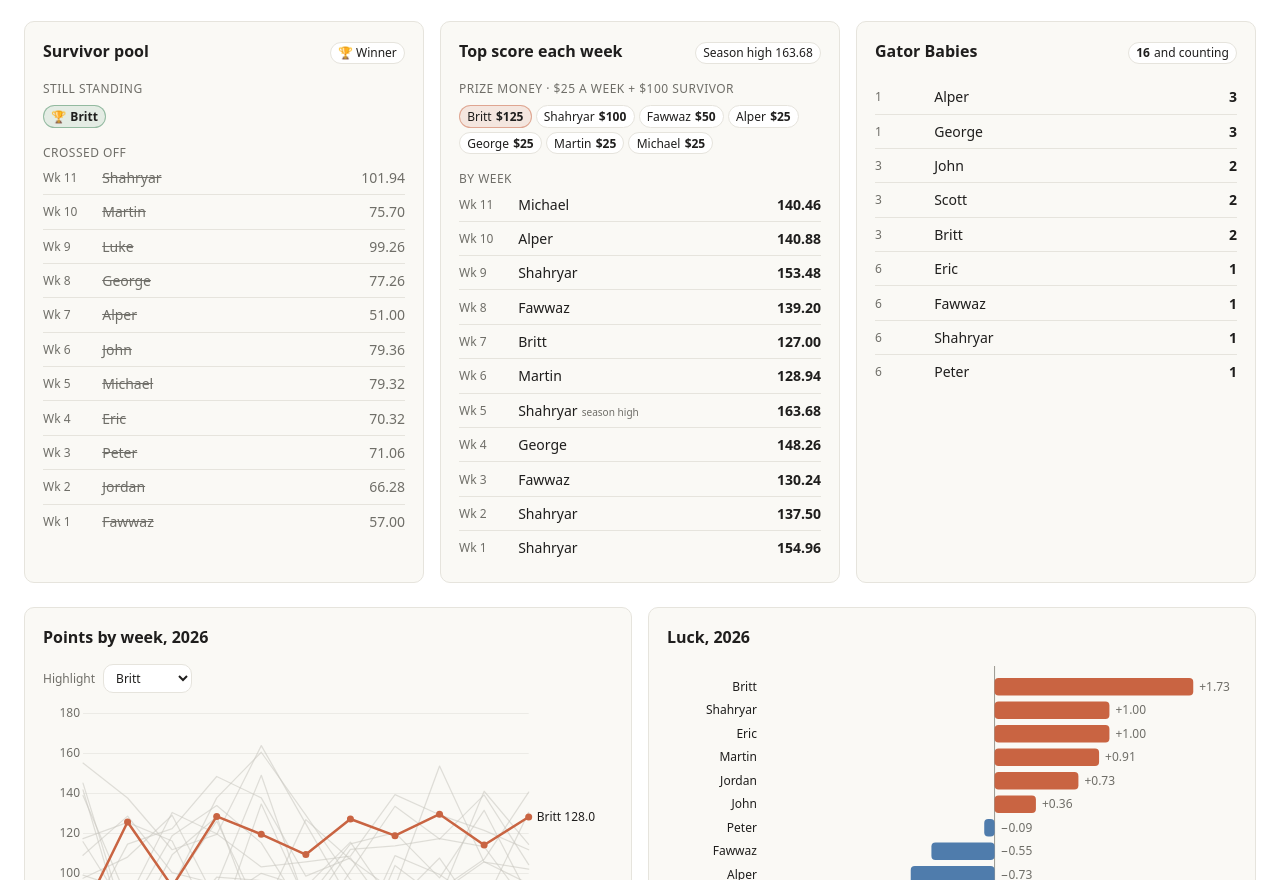
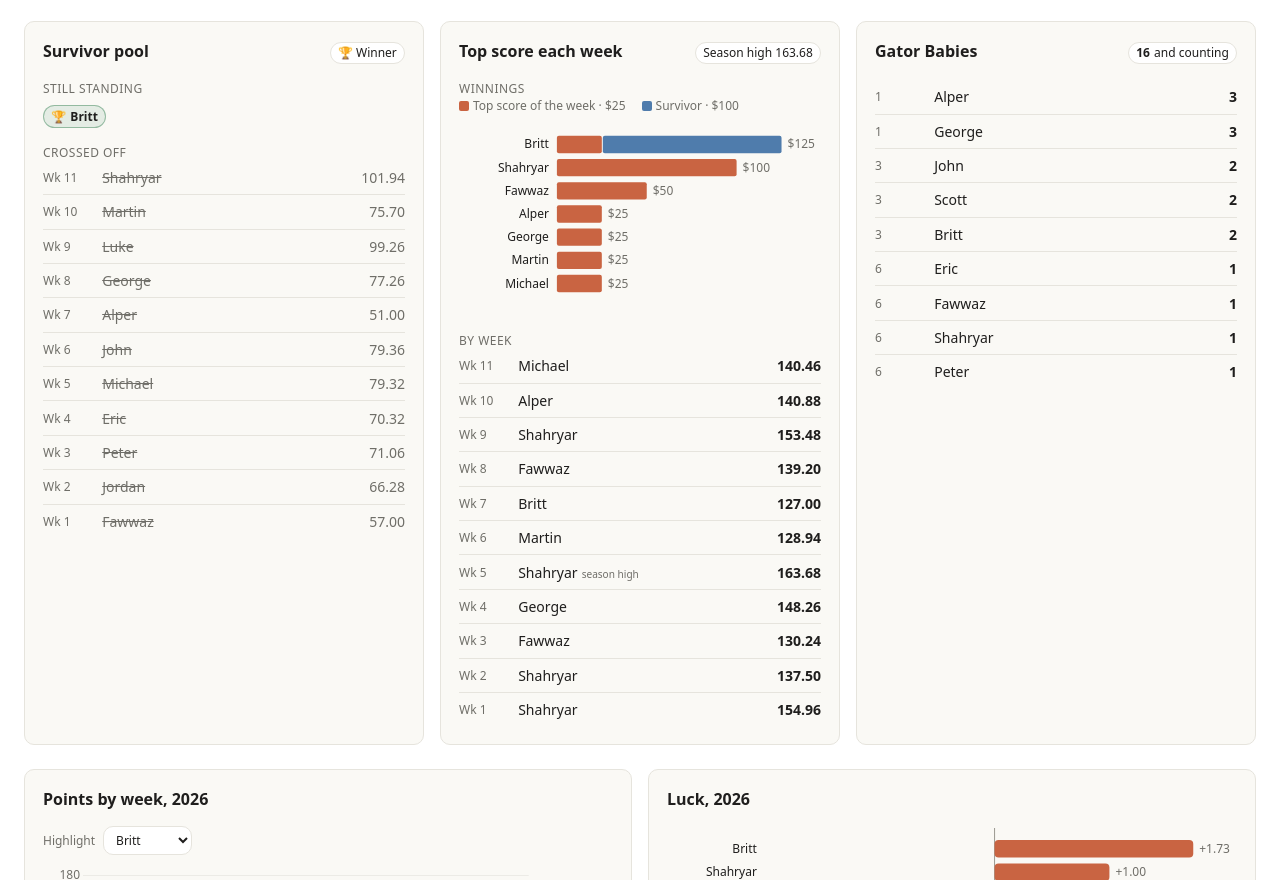
Before and after one commit to naq90/gatorboys, a plain HTML site: page index.html in a window 1280 px wide. Shown: the part 1650-2530 px from the top of the page. Drawn offline with nearby package versions, Linux system fonts and the light colour scheme.

Commit message:
Add winnings bar chart
Co-Authored-By: Claude Opus 5.5 <noreply@anthropic.com>
Claude-Session: https://claude.ai/code/session_012dxUqivNy1v9oxUDThM8Xb

```diff
--- a/index.html
+++ b/index.html
@@ -197,8 +197,9 @@ let t; addEventListener('resize',()=>{clearTimeout(t);t=setTimeout(()=>cbs.forEa
    </div>
    <div class="card" id="topweek-card">
     <div class="hd"><h2>Top score each week</h2><span class="pill" id="tw-high" data-source="top_weekly"></span></div>
-    <div class="lab2">Prize money · $25 a week + $100 survivor</div>
-    <div class="chips" id="tw-tally" data-source="top_weekly"></div>
+    <div class="lab2">Winnings</div>
+    <div class="legend" data-source="winnings"><span><i id="lg-wk"></i>Top score of the week · $25</span><span><i id="lg-sv"></i>Survivor · $100</span></div>
+    <div class="chart" id="c-win" data-source="winnings"></div>
     <div class="lab2">By week</div>
     <div class="rows" id="tw-rows" data-source="top_weekly"></div>
    </div>
@@ -547,6 +548,14 @@ let t; addEventListener('resize',()=>{clearTimeout(t);t=setTimeout(()=>cbs.forEa
       return owners.map(o => ({owner: o, week: maxW, rank: now[o], prev_rank: prev[o], change: prev[o] - now[o]})).sort((a, b) => a.rank - b.rank);
     }
   });
+  dash.calc('winnings', {
+    title: '2026 winnings', description: '$25 to the top score each completed week, plus $100 to the survivor pool winner once one owner is left.',
+    inputs: ['top_weekly', 'survivor'],
+    fn: (tw, sv) => { const M = {}; const g = o => M[o] = M[o] || {owner: o, weekly: 0, weeks: 0, survivor: 0};
+      tw.forEach(r => { g(r.owner).weekly += 25; M[r.owner].weeks++; });
+      const al = sv.filter(r => r.status !== 'Out'); if (al.length === 1) g(al[0].owner).survivor = 100;
+      return Object.values(M).map(r => ({...r, total: r.weekly + r.survivor})).sort((a, b) => b.total - a.total || a.owner.localeCompare(b.owner)); }
+  });
   dash.calc('alltime', {
     title: 'All-time standings', description: 'Per owner across completed seasons 2016–2025, titles from the championship list (2014–2025).',
     inputs: ['seasons', 'champs'],
@@ -830,13 +839,11 @@ let t; addEventListener('resize',()=>{clearTimeout(t);t=setTimeout(()=>cbs.forEa
         return `<div class="mu" data-row-key="${GB.esc(g.game)}">${side(g.home, g.home_record)}${side(g.away, g.away_record)}<div class="vs">${series}${g.note ? `<br><span class="hot">🔥 ${GB.esc(g.note)}</span>` : ''}</div></div>`; }).join('');
     } else mg.innerHTML = '';
     // top score each week
-    const tw = dash.data('top_weekly'), twT = document.getElementById('tw-tally'), twR = document.getElementById('tw-rows'), twH = document.getElementById('tw-high');
+    const tw = dash.data('top_weekly'), twT = document.getElementById('tw-tally') || {}, twR = document.getElementById('tw-rows'), twH = document.getElementById('tw-high');
     if (tw.status === 'ok' && tw.data.length) {
       const c = d3.rollups(tw.data, v => v.length, r => r.owner).sort((a, b) => b[1] - a[1] || a[0].localeCompare(b[0]));
       const hi = d3.greatest(tw.data, r => r.points);
       twH.textContent = `Season high ${f2(hi.points)}`;
-      const pt = prizeTally().c;
-      twT.innerHTML = pt.map(([o, n]) => `<span class="pill${n === pt[0][1] ? ' lead' : ''}">${GB.esc(o)} <b>$${n}</b></span>`).join('');
       twR.innerHTML = tw.data.map(r => `<div class="rw" data-row-key="${r.week}"><span class="wk">Wk ${r.week}</span><span class="nm">${GB.esc(r.owner)}${r === hi ? '<span class="tagx">season high</span>' : ''}</span><span class="sc">${f2(r.points)}</span></div>`).join('');
     } else { twT.innerHTML = ''; twR.innerHTML = ''; twH.textContent = ''; }
     // all-time
@@ -1129,12 +1136,14 @@ let t; addEventListener('resize',()=>{clearTimeout(t);t=setTimeout(()=>cbs.forEa
 
   function legendSwatches() {
     const set = (id, c) => { const e = document.getElementById(id); if (e) e.style.background = c; };
-    set('lg-pk', dash.colors[0]); set('lg-tr', dash.colors[1]); set('lg-fa', dash.colors[0]); set('lg-wv', dash.colors[2]);
+    set('lg-pk', dash.colors[0]); set('lg-tr', dash.colors[1]); set('lg-fa', dash.colors[0]); set('lg-wv', dash.colors[2]); set('lg-wk', dash.colors[0]); set('lg-sv', dash.colors[1]);
   }
 
   GB.redraw = () => {
     legendSwatches();
     weekChart(); finishChart(); pfChart(); matrixChart(); distChart(); draftBoard();
+    hbar('c-win', 'winnings', d => d.map(r => ({...r, label: r.owner})),
+      {segs: r => [{v: r.weekly, c: dash.colors[0]}, {v: r.survivor, c: dash.colors[1]}], text: r => `$${r.total}`, tip: r => `${GB.esc(r.owner)} · $${r.total}<br>${r.weeks} top score${r.weeks === 1 ? '' : 's'} · $${r.weekly}${r.survivor ? `<br>Survivor winner · $${r.survivor}` : ''}`});
     hbar('c-luck', 'standings_2026', d => [...d].sort((a, b) => b.luck - a.luck).map(r => ({...r, label: r.owner, value: r.luck})),
       {color: r => r.value >= 0 ? dash.colors[0] : dash.colors[1], ref: 0, text: r => (r.value > 0 ? '+' : '') + GB.f2(r.value), tip: r => `${GB.esc(r.owner)}<br>${r.record} actual · ${r.allplay} all-play<br>Luck ${(r.luck > 0 ? '+' : '') + GB.f2(r.luck)} wins`});
     const lgIn = document.getElementById('lg-in'); if (lgIn) lgIn.style.background = dash.colors[0];
```
